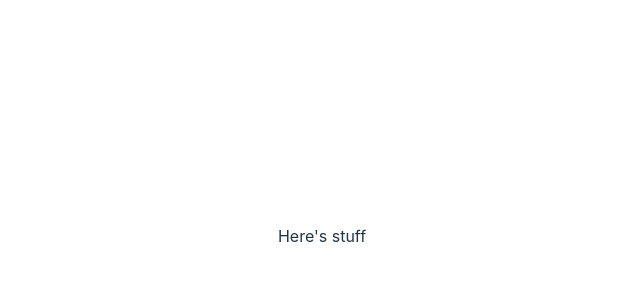
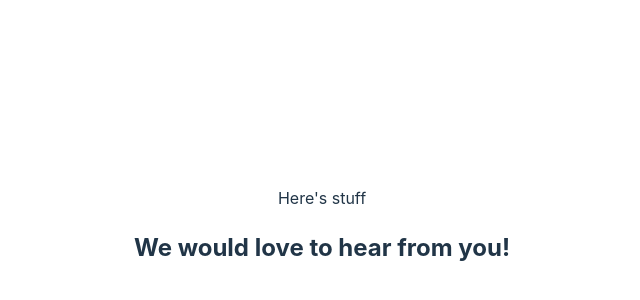
Before and after one commit to ChristopherErb/sipsage, a React (Vite) app in the folder SipSage/: page / in a window 1280 px wide. Shown: the part 164-464 px from the top of the page, without its empty margins (318-958 px from the left). Built offline with nearby package versions, Linux system fonts and the light colour scheme.

Commit message:
really thsi time

```diff
--- a/SipSage/src/components/Contact.jsx
+++ b/SipSage/src/components/Contact.jsx
@@ -3,7 +3,16 @@ const Contact = () => {
 
 
     return(
-        <div>Here's stuff</div>
+        <div className="ContactMain">Here's stuff
+            <div className="ContactHead">
+                <h2>We would love to hear from you! </h2>
+            </div>
+
+
+
+
+
+        </div>
     )
 }
 export default Contact
```
